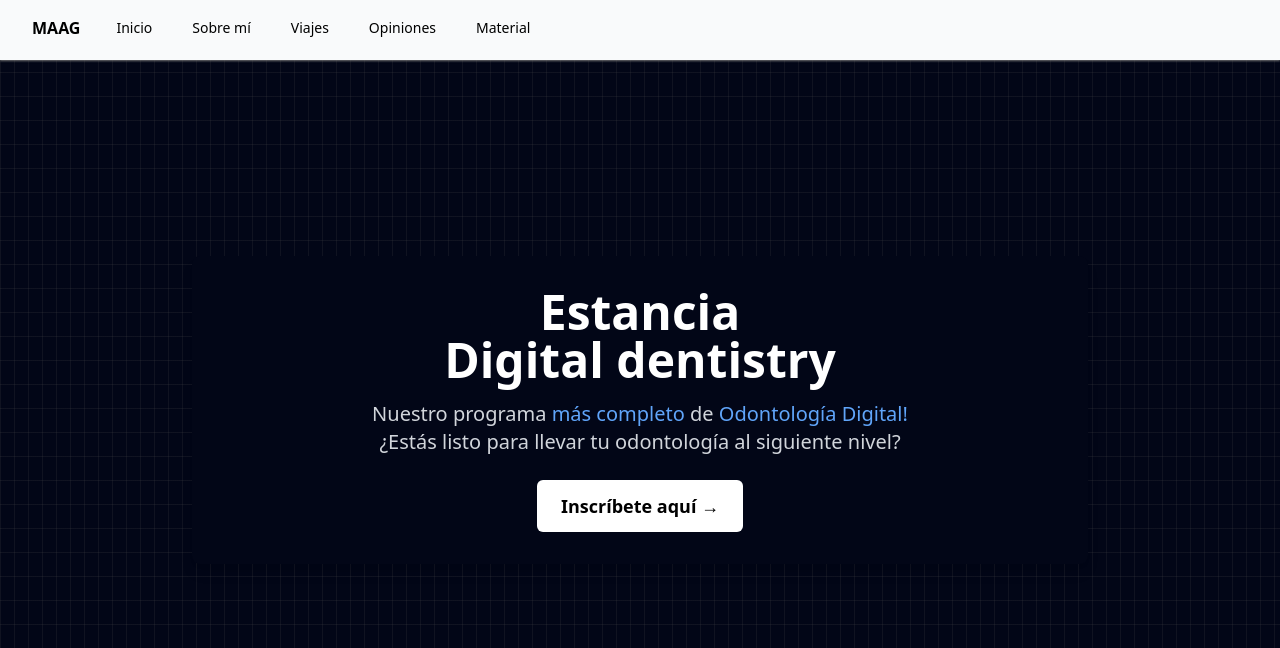
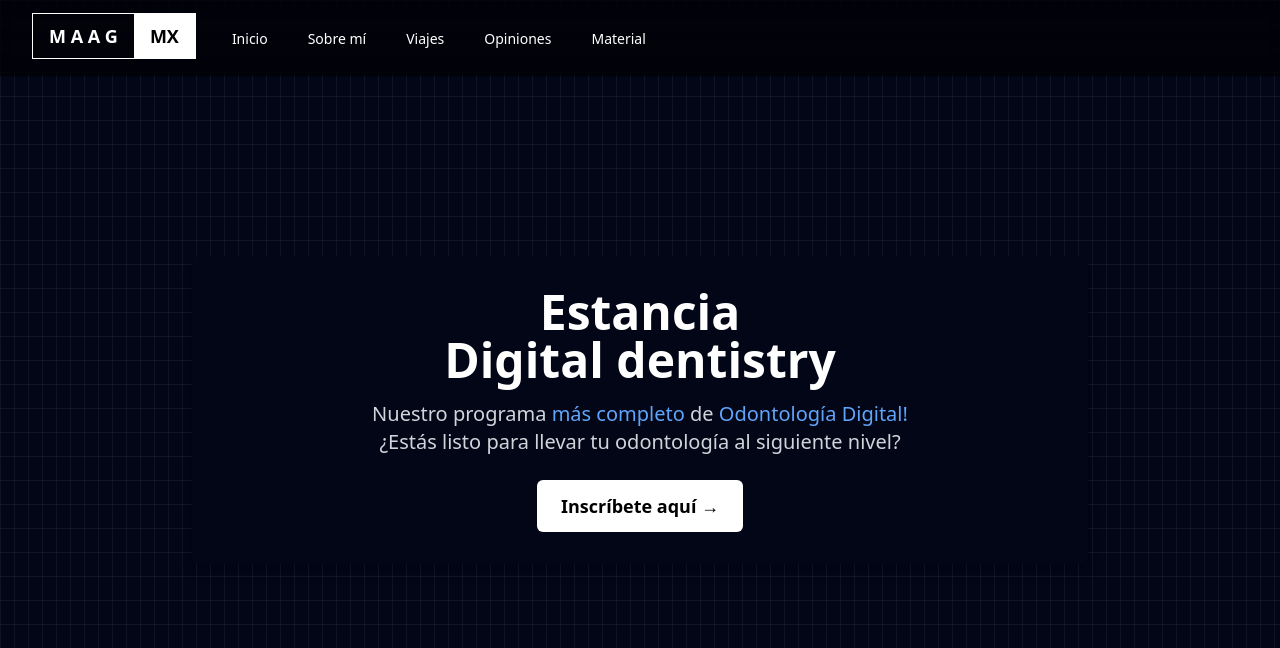
Before and after one commit to Gugoraaa/MAAG, a website built with Vite: page index.html in a window 1280 px wide. Shown: the top 648 px of the page. Built offline with nearby package versions, Linux system fonts and the light colour scheme.

Commit message:
se agrego nuevo navbar

```diff
--- a/index.html
+++ b/index.html
@@ -8,12 +8,12 @@
 </head >
 <body class="bg-slate-950 text-white min-h-screen bg-[linear-gradient(to_right,#4f4f4f2e_1px,transparent_1px),linear-gradient(to_bottom,#4f4f4f2e_1px,transparent_1px)] bg-[size:14px_24px]">
   <!-- Fondo personalizado con grid -->
-  <nav class="bg-gray-50 fixed -top-1 left-0 w-full z-50 shadow-sm shadow-neutral-500">
+  <nav class=" -top-1 left-0 w-full z-50 shadow-sm fixed backdrop-blur bg-black/60 py-2">
     <div class="mx-auto max-w-7xl px-2 sm:px-6 lg:px-8">
       <div class="relative flex h-16 items-center justify-between">
         <div class="absolute inset-y-0 left-0 flex items-center sm:hidden">
           <!-- Mobile menu button-->
-          <button id="menu-toggle" type="button" class="relative inline-flex items-center justify-center rounded-md p-2 text-gray-400 hover:bg-black hover:text-white focus:ring-2 focus:ring-white focus:outline-hidden focus:ring-inset" style="top: -2px;">
+          <button id="menu-toggle" type="button" class="relative inline-flex items-center justify-center rounded-md p-2  text-gray-400 hover:bg-black hover:text-white focus:ring-2 focus:ring-white focus:outline-hidden focus:ring-inset" style="top: -2px;">
             <span class="absolute -inset-0.5"></span>
             <span class="sr-only">Open main menu</span>
             <svg id="icon-open" class="block size-6" fill="none" viewBox="0 0 24 24" stroke-width="1.5" stroke="currentColor" aria-hidden="true">
@@ -24,30 +24,37 @@
             </svg>
           </button>
         </div>
-        <div class="flex flex-1 items-center justify-center sm:items-stretch sm:justify-start">
-          <div class="flex shrink-0 items-center">
-            <h1 class="text-black font-bold">MAAG</h1>
+        <div class="flex flex-1 items-center justify-center sm:items-stretch sm:justify-start  ">
+          <div class="flex items-center border border-white">
+            <!-- Parte izquierda (MIMIC) -->
+            <div class=" text-white px-4 py-2 text-lg font-bold">
+              M A A G
+            </div>
+            <!-- Parte derecha (US) -->
+            <div class="bg-white text-black px-4 py-2 text-lg font-bold">
+              MX
+            </div>
           </div>
-          <div class="hidden sm:ml-6 sm:block">
+          <div class="hidden sm:ml-6 sm:block pt-2">
             <div class="flex space-x-4">
-              <a href="#main" class="rounded-md px-3 py-2 text-sm font-medium text-black hover:bg-black hover:text-white" aria-current="page">Inicio</a>
-              <a href="#Nosotros" class="rounded-md px-3 py-2 text-sm font-medium text-black hover:bg-black hover:text-white">Sobre mí</a>
-              <a href="#viajes" class="rounded-md px-3 py-2 text-sm font-medium text-black hover:bg-black hover:text-white">Viajes</a>
-              <a href="#opiniones" class="rounded-md px-3 py-2 text-sm font-medium text-black hover:bg-black hover:text-white">Opiniones</a>
-              <a href="#material" class="rounded-md px-3 py-2 text-sm font-medium text-black hover:bg-black hover:text-white">Material</a>
+              <a href="#main" class="rounded-md px-3 py-2 text-sm font-medium text-white hover:bg-white hover:text-black" aria-current="page">Inicio</a>
+              <a href="#Nosotros" class="rounded-md px-3 py-2 text-sm font-medium text-white hover:bg-white hover:text-black">Sobre mí</a>
+              <a href="#viajes" class="rounded-md px-3 py-2 text-sm font-medium text-white hover:bg-white hover:text-black">Viajes</a>
+              <a href="#opiniones" class="rounded-md px-3 py-2 text-sm font-medium text-white hover:bg-white hover:text-black">Opiniones</a>
+              <a href="#material" class="rounded-md px-3 py-2 text-sm font-medium text-white hover:bg-white hover:text-black">Material</a>
             </div>
           </div>
         </div>
       </div>
     </div>
     <!-- Mobile menu, show/hide based on menu state. -->
-    <div class="sm:hidden hidden" id="mobile-menu" > <!-- Ajuste para estar más arriba -->
+    <div class="sm:hidden hidden bg-black text-white shadow-sm" id="mobile-menu" > <!-- Ajuste para estar más arriba -->
       <div class="space-y-1 px-2 pt-2 pb-3">
-        <a href="#main" class="block rounded-md  px-3 py-2 text-base font-medium hover:bg-black hover:text-white" aria-current="page">Inicio</a>
-        <a href="#Nosotros" class="block rounded-md px-3 py-2 text-base font-medium text-black hover:bg-black hover:text-white">Sobre mí</a>
-        <a href="#viajes" class="block rounded-md px-3 py-2 text-base font-medium text-black hover:bg-black hover:text-white">Viajes</a>
-        <a href="#opiniones" class="block rounded-md px-3 py-2 text-base font-medium text-black hover:bg-black hover:text-white">Opiniones</a>
-        <a href="#material" class="block rounded-md px-3 py-2 text-base font-medium text-black hover:bg-black hover:text-white">Material</a>
+        <a href="#main" class="block rounded-md  px-3 py-2 text-base font-medium  hover:text-black hover:bg-white" aria-current="page">Inicio</a>
+        <a href="#Nosotros" class="block rounded-md px-3 py-2 text-base font-medium hover:text-black hover:bg-white ">Sobre mí</a>
+        <a href="#viajes" class="block rounded-md px-3 py-2 text-base font-medium hover:text-black hover:bg-white ">Viajes</a>
+        <a href="#opiniones" class="block rounded-md px-3 py-2 text-base font-medium hover:text-black hover:bg-white ">Opiniones</a>
+        <a href="#material" class="block rounded-md px-3 py-2 text-base font-medium hover:text-black hover:bg-white ">Material</a>
       </div>
     </div>
   </nav>
```
